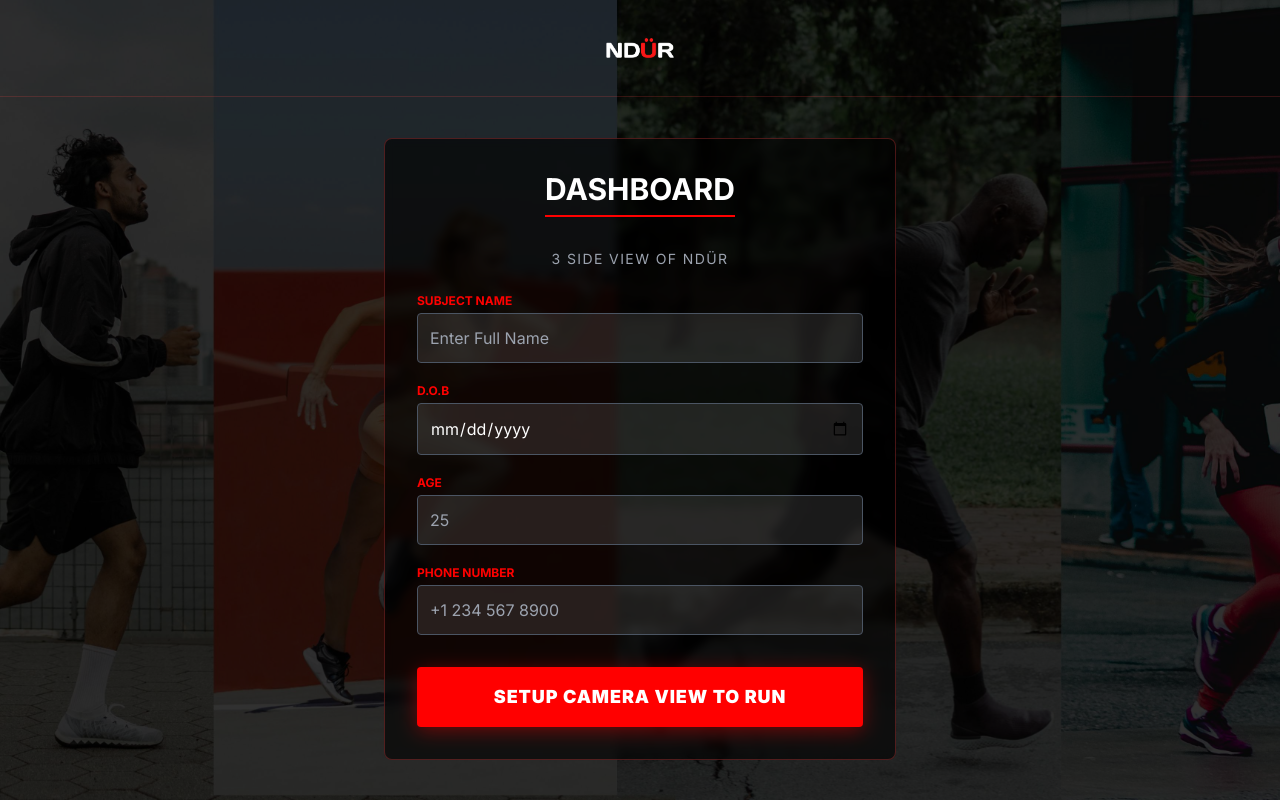
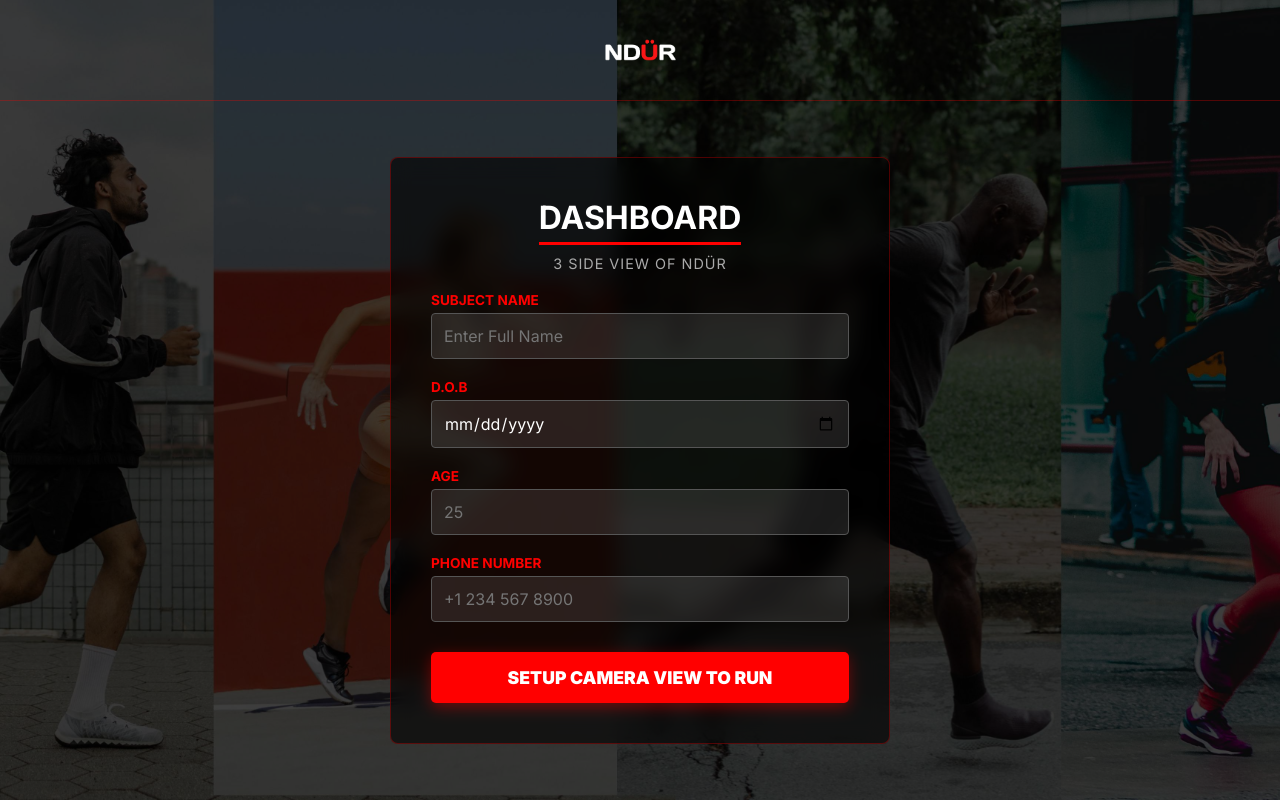
Before and after one commit to ndur-test/NDUR-Dashboard-Recorder, a plain HTML site: page index.html in a window 1280 px wide. Both pictures are taken after a click on the button "START RUNNING". Drawn offline with nearby package versions, Linux system fonts and the light colour scheme.

Commit message:
Refactor index.html for improved structure and styling

```diff
--- a/index.html
+++ b/index.html
@@ -9,100 +9,211 @@
     <link rel="preconnect" href="https://fonts.gstatic.com" crossorigin>
     <link href="https://fonts.googleapis.com/css2?family=Inter:wght@300;400;700;900&display=swap" rel="stylesheet">
 
-    <script src="https://cdn.tailwindcss.com"></script>
+    <style>
+        /* --- 1. RESET & BASIC SETUP --- */
+        * {
+            margin: 0;
+            padding: 0;
+            box-sizing: border-box;
+            font-family: 'Inter', sans-serif;
+        }
 
-    <script>
-        tailwind.config = {
-            theme: {
-                extend: {
-                    colors: {
-                        ndurRed: '#ff0000',
-                        ndurDarkRed: '#cc0000',
-                    },
-                    fontFamily: {
-                        /* This ensures INTER is used everywhere */
-                        sans: ['Inter', 'sans-serif'],
-                    },
-                    boxShadow: {
-                        'glow': '0 4px 20px rgba(255, 0, 0, 0.4)',
-                        'glow-hover': '0 6px 25px rgba(255, 0, 0, 0.6)',
-                    }
-                }
-            }
+        body, html {
+            height: 100%;
+            width: 100%;
+            overflow: hidden; /* Prevents scrolling on the main page */
         }
-    </script>
 
-    <style>
-        /* Custom CSS for Background Image */
-        .bg-custom {
+        /* --- 2. BACKGROUND IMAGE --- */
+        body {
+            /* Make sure bg-app.jpg is in the same folder! */
             background-image: url('bg-app.jpg');
+            background-size: cover;
+            background-position: center;
+            background-attachment: fixed;
+            background-repeat: no-repeat;
+        }
+
+        /* --- 3. DARK OVERLAY --- */
+        .overlay {
+            background-color: rgba(0, 0, 0, 0.75); /* Dark overlay to make text readable */
+            height: 100%;
+            width: 100%;
+            display: flex;
+            flex-direction: column;
+            overflow-y: auto; /* Allows scrolling if content is too tall */
+        }
+
+        /* --- 4. NAVIGATION (Centered Logo) --- */
+        nav {
+            display: flex;
+            justify-content: center; /* Centers items horizontally */
+            align-items: center;
+            padding: 25px 0;
+            border-bottom: 1px solid rgba(255, 0, 0, 0.3);
+            flex-shrink: 0;
+        }
+
+        /* CONTROL THE LOGO SIZE HERE */
+        .logo-img {
+            height: 50px; /* Fixed height so it doesn't get huge */
+            width: auto;  /* Width adjusts automatically */
+            display: block;
+        }
+
+        /* --- 5. SECTIONS (Landing & Dashboard) --- */
+        .section-container {
+            flex: 1;
+            display: flex;
+            flex-direction: column;
+            justify-content: center;
+            align-items: center;
+            text-align: center;
+            padding: 20px;
+            width: 100%;
+        }
+
+        /* Utility Class to Hide Elements */
+        .hidden {
+            display: none !important;
+        }
+
+        /* --- 6. LANDING PAGE TYPOGRAPHY --- */
+        h1 {
+            font-size: 5rem;
+            font-weight: 900;
+            text-transform: uppercase;
+            color: white;
+            line-height: 1;
+            margin-bottom: 20px;
+            letter-spacing: -2px;
+        }
+
+        h1 span {
+            color: #ff0000; /* Red Color */
+        }
+
+        .subtitle {
+            font-size: 1.5rem;
+            color: #ddd;
+            margin-bottom: 40px;
+            font-weight: 400;
+        }
+
+        /* --- 7. DASHBOARD FORM STYLES --- */
+        .dashboard-box {
+            background: rgba(0, 0, 0, 0.6);
+            border: 1px solid rgba(255, 0, 0, 0.3);
+            padding: 40px;
+            border-radius: 8px;
+            width: 100%;
+            max-width: 500px;
+            backdrop-filter: blur(10px);
+        }
+
+        h2 {
+            color: white;
+            font-size: 2rem;
+            text-transform: uppercase;
+            border-bottom: 3px solid #ff0000;
+            display: inline-block;
+            margin-bottom: 10px;
+            padding-bottom: 5px;
+        }
+
+        .form-label {
+            display: block;
+            text-align: left;
+            color: #ff0000;
+            font-weight: 700;
+            font-size: 0.85rem;
+            text-transform: uppercase;
+            margin-bottom: 5px;
+            margin-top: 20px;
+        }
+
+        .form-input {
+            width: 100%;
+            padding: 12px;
+            background: rgba(255, 255, 255, 0.1);
+            border: 1px solid #555;
+            border-radius: 4px;
+            color: white;
+            font-size: 1rem;
+            outline: none;
+        }
+
+        .form-input:focus {
+            border-color: #ff0000;
+            background: rgba(255, 255, 255, 0.15);
+        }
+
+        /* --- 8. BUTTONS --- */
+        .btn-red {
+            background-color: #ff0000;
+            color: white;
+            border: none;
+            padding: 15px 40px;
+            font-size: 1.1rem;
+            font-weight: 800;
+            text-transform: uppercase;
+            border-radius: 5px;
+            cursor: pointer;
+            box-shadow: 0 4px 15px rgba(255, 0, 0, 0.4);
+            transition: transform 0.2s, background-color 0.2s;
+            margin-top: 10px;
+        }
+
+        .btn-red:hover {
+            background-color: #cc0000;
+            transform: translateY(-2px);
+        }
+
+        /* Mobile Responsiveness */
+        @media (max-width: 768px) {
+            h1 { font-size: 3.5rem; }
+            .logo-img { height: 40px; }
+            .dashboard-box { padding: 20px; }
         }
     </style>
 </head>
-<body class="h-screen w-full overflow-hidden bg-custom bg-cover bg-center bg-fixed text-white font-sans">
+<body>
 
-    <div class="bg-black/80 h-full w-full flex flex-col overflow-y-auto">
+    <div class="overlay">
 
-        <nav class="flex justify-center items-center py-6 border-b border-red-500/20 shrink-0">
-            <img src="white logo ndur small.png" alt="NDUR Logo" class="h-12 w-auto block">
+        <nav>
+            <img src="white logo ndur small.png" alt="NDUR Logo" class="logo-img">
         </nav>
 
-        <div id="landing-section" class="flex-1 flex flex-col justify-center items-center text-center p-5 w-full max-w-7xl mx-auto">
-
-            <h1 class="text-5xl md:text-7xl font-black uppercase mb-4 leading-none tracking-tighter">
-                Push Your <br><span class="text-ndurRed">Limits</span>
-            </h1>
-
-            <p class="text-xl md:text-2xl font-normal mb-10 text-gray-300 max-w-2xl leading-relaxed">
-                Track your Running Movement with NDÜR
-            </p>
-
-            <button onclick="goToDashboard()"
-                class="px-10 py-4 text-lg bg-ndurRed text-white font-extrabold uppercase rounded shadow-glow
-                       hover:-translate-y-0.5 hover:bg-ndurDarkRed hover:shadow-glow-hover transition-all duration-200 tracking-wider">
-                Start Running
-            </button>
+        <div id="landing-section" class="section-container">
+            <h1>Push Your <br><span>Limits</span></h1>
+            <p class="subtitle">Track your Running Movement with NDÜR</p>
+            <button class="btn-red" onclick="goToDashboard()">Start Running</button>
         </div>
 
-        <div id="dashboard-section" class="hidden flex-1 flex flex-col justify-center items-center text-center p-5 w-full">
-
-            <div class="bg-black/60 border border-red-500/30 p-8 rounded-lg w-full max-w-lg backdrop-blur-sm">
-
-                <h2 class="text-2xl md:text-3xl uppercase mb-8 text-white border-b-2 border-ndurRed pb-2 inline-block font-bold">
-                    Dashboard
-                </h2>
-
-                <p class="text-gray-400 text-sm uppercase tracking-widest mb-6">3 Side View of NDÜR</p>
+        <div id="dashboard-section" class="section-container hidden">
+            <div class="dashboard-box">
+                <h2>Dashboard</h2>
+                <p style="color: #aaa; margin-bottom: 20px; letter-spacing: 1px; text-transform: uppercase; font-size: 0.9rem;">
+                    3 Side View of NDÜR
+                </p>
 
                 <form onsubmit="event.preventDefault(); alert('Camera Setup Initializing...');">
 
-                    <div class="mb-5 text-left">
-                        <label class="block text-ndurRed text-xs font-bold uppercase mb-1">Subject Name</label>
-                        <input type="text" placeholder="Enter Full Name" required
-                               class="w-full p-3 bg-white/10 border border-gray-600 text-white rounded focus:border-ndurRed focus:bg-white/20 outline-none transition duration-300">
-                    </div>
+                    <label class="form-label">Subject Name</label>
+                    <input type="text" class="form-input" placeholder="Enter Full Name" required>
 
-                    <div class="mb-5 text-left">
-                        <label class="block text-ndurRed text-xs font-bold uppercase mb-1">D.O.B</label>
-                        <input type="date" required
-                               class="w-full p-3 bg-white/10 border border-gray-600 text-white rounded focus:border-ndurRed focus:bg-white/20 outline-none transition duration-300 placeholder-gray-400">
-                    </div>
+                    <label class="form-label">D.O.B</label>
+                    <input type="date" class="form-input" required>
 
-                    <div class="mb-5 text-left">
-                        <label class="block text-ndurRed text-xs font-bold uppercase mb-1">Age</label>
-                        <input type="number" placeholder="25" required
-                               class="w-full p-3 bg-white/10 border border-gray-600 text-white rounded focus:border-ndurRed focus:bg-white/20 outline-none transition duration-300">
-                    </div>
+                    <label class="form-label">Age</label>
+                    <input type="number" class="form-input" placeholder="25" required>
 
-                    <div class="mb-8 text-left">
-                        <label class="block text-ndurRed text-xs font-bold uppercase mb-1">Phone Number</label>
-                        <input type="tel" placeholder="+1 234 567 8900" required
-                               class="w-full p-3 bg-white/10 border border-gray-600 text-white rounded focus:border-ndurRed focus:bg-white/20 outline-none transition duration-300">
-                    </div>
+                    <label class="form-label">Phone Number</label>
+                    <input type="tel" class="form-input" placeholder="+1 234 567 8900" required>
 
-                    <button type="submit"
-                        class="w-full py-4 text-lg bg-ndurRed text-white font-extrabold uppercase rounded shadow-glow
-                               hover:-translate-y-0.5 hover:bg-ndurDarkRed hover:shadow-glow-hover transition-all duration-200 tracking-wider">
+                    <br><br>
+                    <button type="submit" class="btn-red" style="width: 100%;">
                         Setup Camera View to Run
                     </button>
                 </form>
@@ -113,11 +224,10 @@
 
     <script>
         function goToDashboard() {
-            const landing = document.getElementById('landing-section');
-            const dashboard = document.getElementById('dashboard-section');
-
-            landing.classList.add('hidden');
-            dashboard.classList.remove('hidden');
+            // Hide the Landing Section
+            document.getElementById('landing-section').classList.add('hidden');
+            // Show the Dashboard Section
+            document.getElementById('dashboard-section').classList.remove('hidden');
         }
     </script>
 
```
